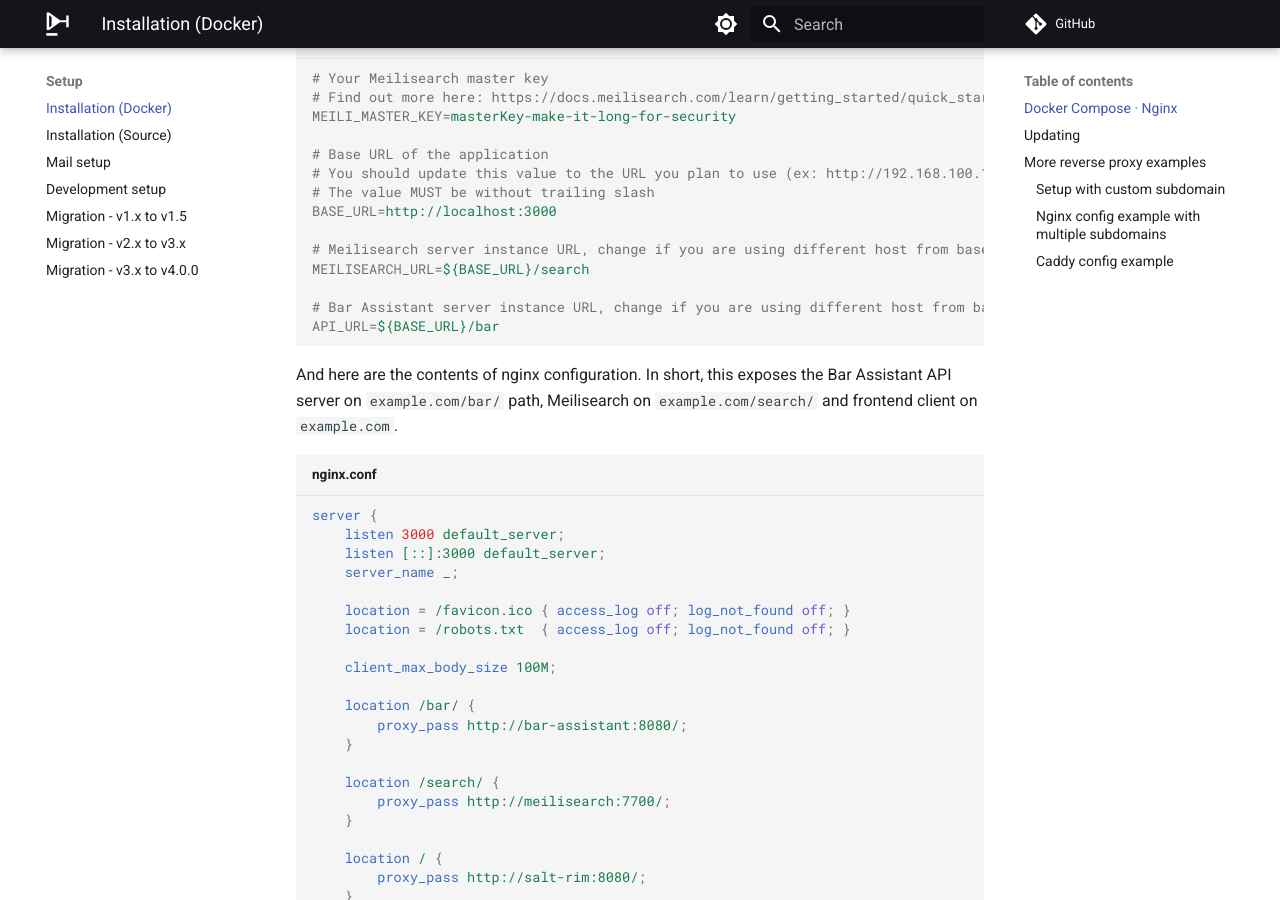
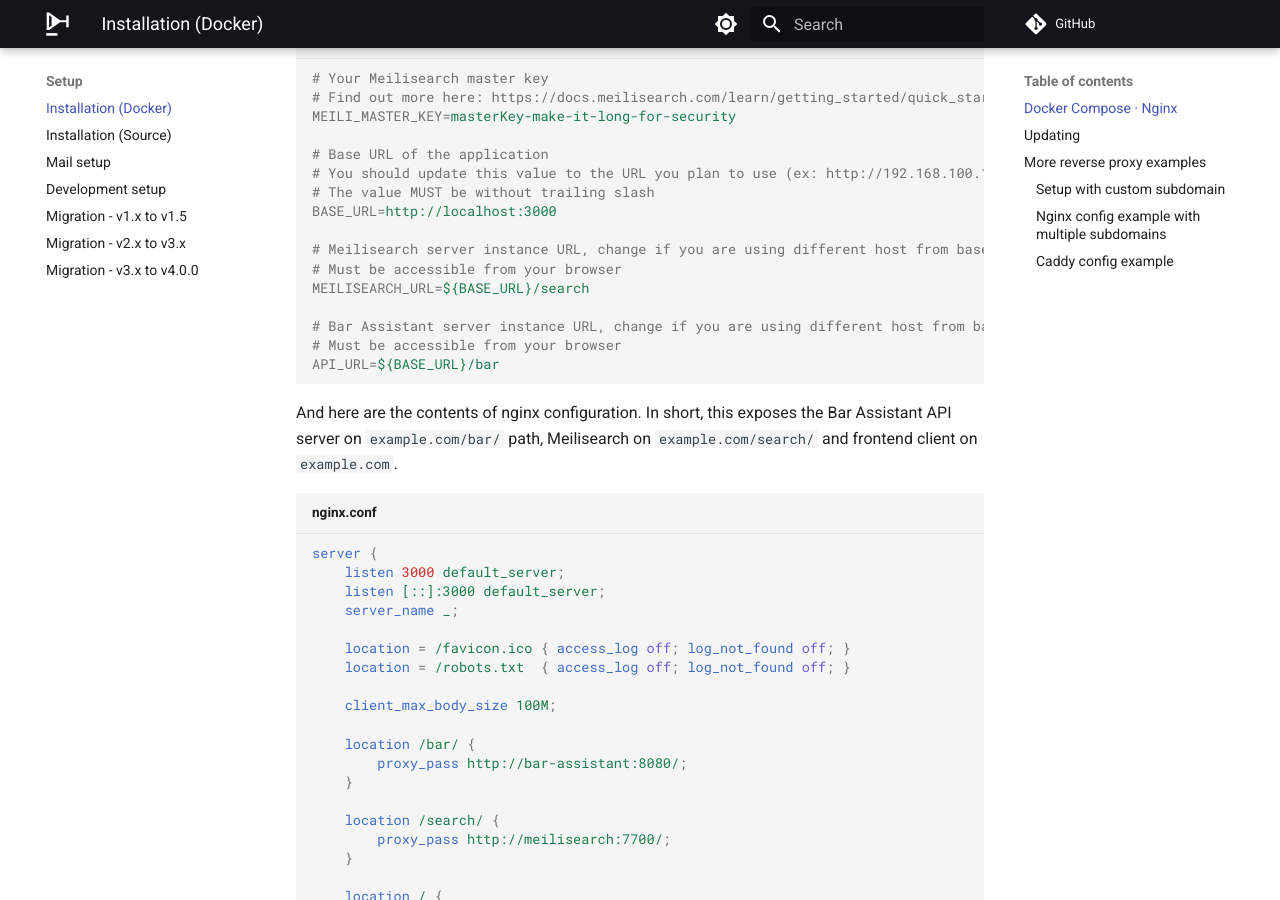
Before and after one commit to bar-assistant/docs, an MkDocs documentation site: the page built from docs/setup/index.md, in a window 1280 px wide and 900 px high, scrolled down 611 px. Built offline with MkDocs 1.6.1 and Material for MkDocs 9.7.7, drawn with Linux system fonts in a browser that asks for light colours; comment, search, counter and statistics services are not loaded; some of the changed text lies outside the part shown.

Commit message:
Update index.md

````diff
--- a/docs/setup/index.md
+++ b/docs/setup/index.md
@@ -25,9 +25,11 @@
 BASE_URL=http://localhost:3000
 
 # Meilisearch server instance URL, change if you are using different host from base url, otherwise leave as default
+# Must be accessible from your browser
 MEILISEARCH_URL=${BASE_URL}/search
 
 # Bar Assistant server instance URL, change if you are using different host from base url, otherwise leave as default
+# Must be accessible from your browser
 API_URL=${BASE_URL}/bar
 ```
 
@@ -109,6 +111,7 @@
     restart: unless-stopped
 
   # Reverse proxy all web services
+  # API, Salt-Rim and Meilisearch containers must be accesible from your browser
   # You can remove this service if you already have a reverse proxy somewhere in your stack,
   # but you will need to manually setup the configuration
   # Check included nginx.conf for reference
````
